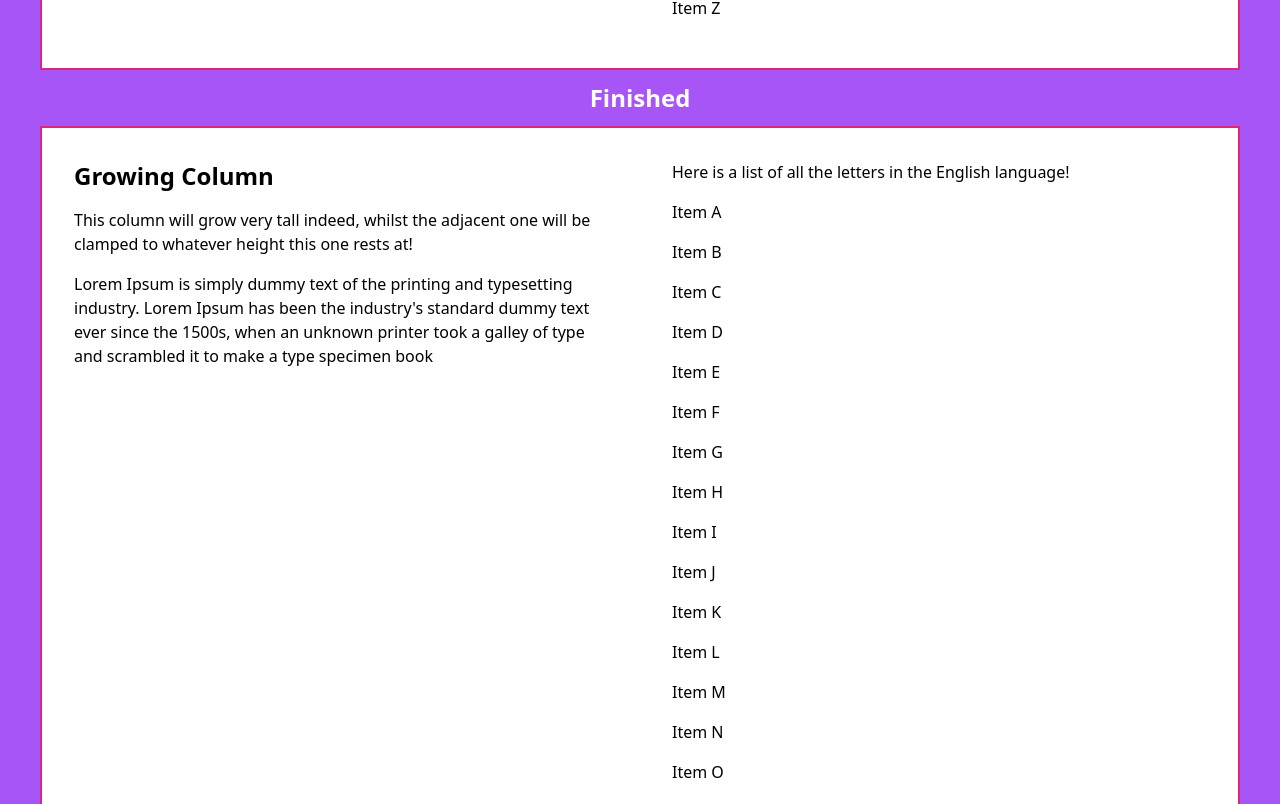
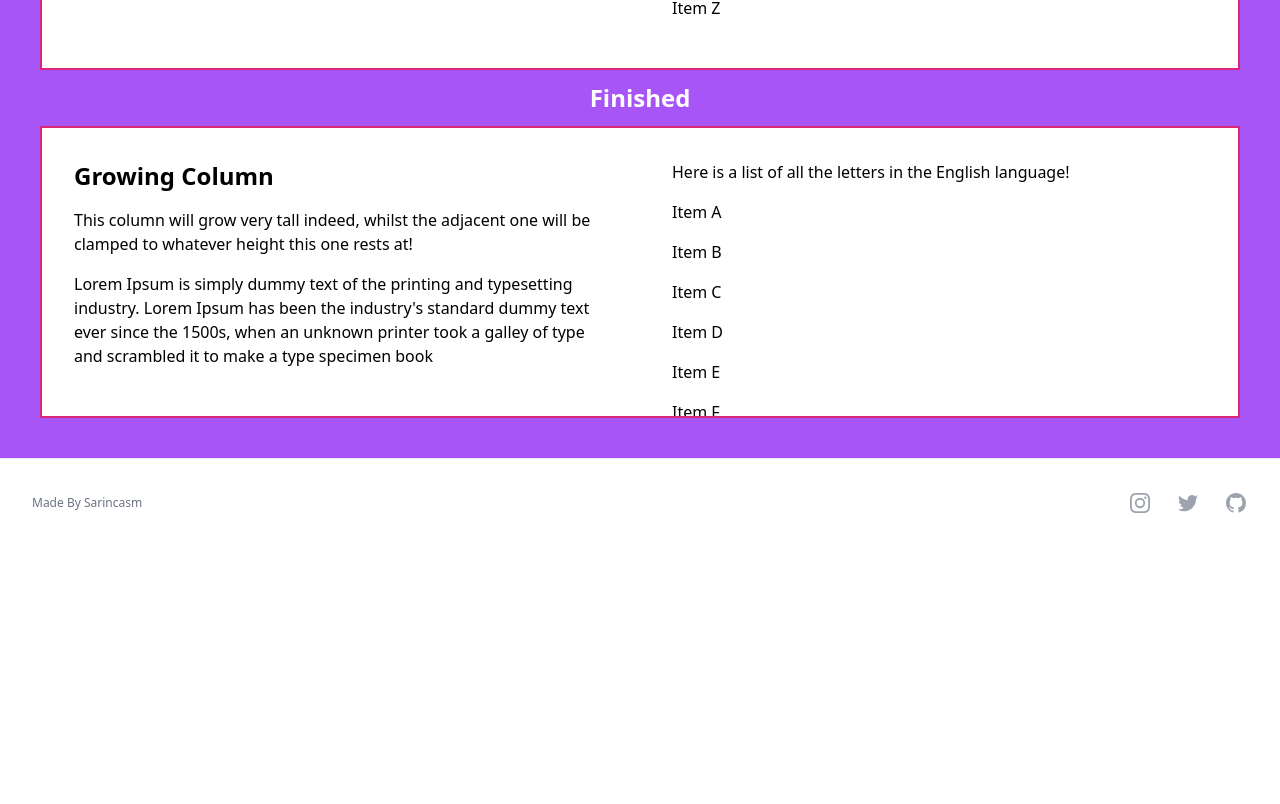
Before and after one commit to sarincasm/jar-of-dirt, a Next.js app in the folder style/css-fundamentals/: page /flexbox/flexbox-interactions/combining-layout-modes in a window 1280 px wide. Shown: the part 1174-1978 px from the top of the page. After the commit the page ends 1737 px from the top, so only its background shows below. Built offline with nearby package versions, Linux system fonts and the light colour scheme.

Commit message:
css fundamentals flexbox done: combining layout modes

```diff
--- a/style/css-fundamentals/app/flexbox/flexbox-interactions/combining-layout-modes/page.tsx
+++ b/style/css-fundamentals/app/flexbox/flexbox-interactions/combining-layout-modes/page.tsx
@@ -53,8 +53,8 @@ function renderStarter() {
 
 function renderDone() {
 	return (
-		<section className="p-4 bg-white flex gap-8 border-2 border-pink-600">
-			<div className="flex-1 p-4">
+		<section className="p-4 bg-white flex gap-8 border-2 border-pink-600 overflow-y-auto">
+			<div className="flex-1 p-4 sticky top-0">
 				<h1 className="text-2xl font-bold mb-4">Growing Column</h1>
 				<p className="mb-4">
 					This column will grow very tall indeed, whilst the adjacent one
@@ -67,7 +67,7 @@ function renderDone() {
 					of type and scrambled it to make a type specimen book
 				</p>
 			</div>
-			<div className="flex-1 p-4">
+			<div className="flex-1 p-4 h-0">
 				<p className="mb-4">
 					Here is a list of all the letters in the English language!
 				</p>
```
